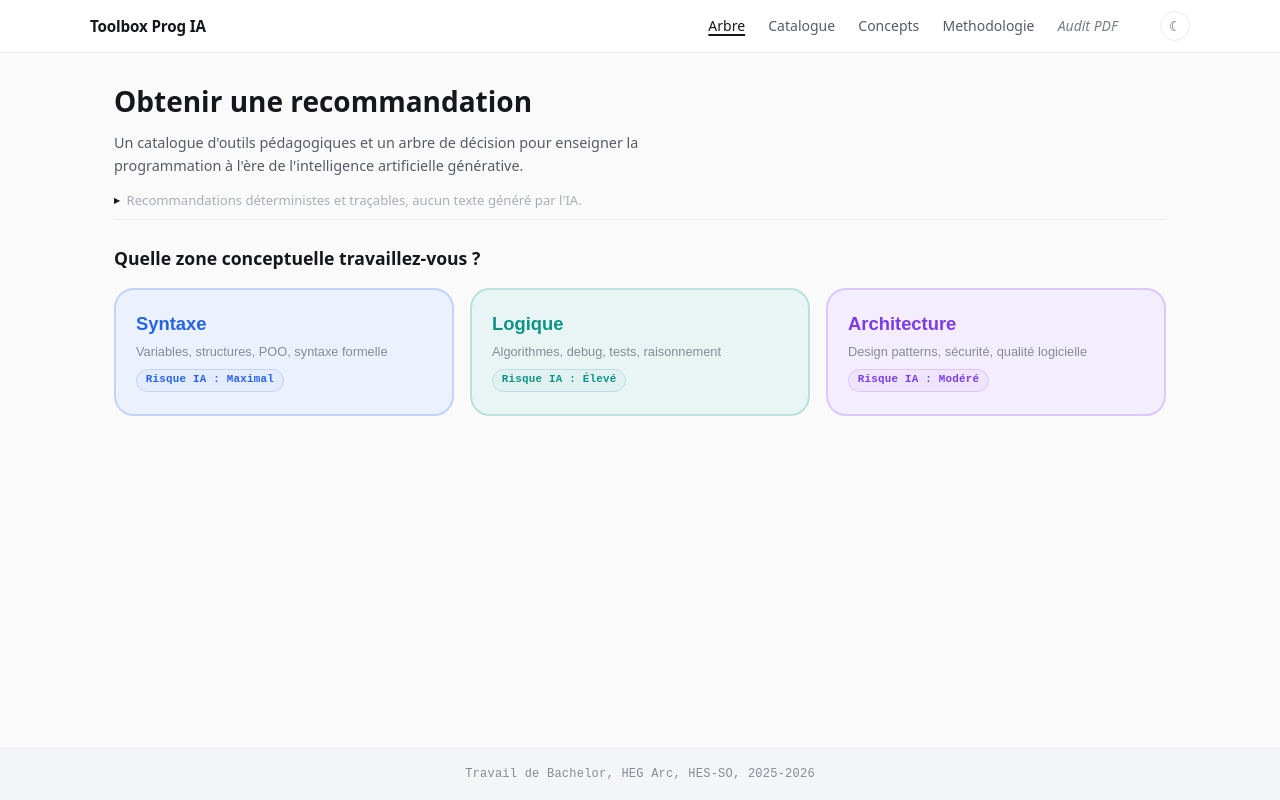
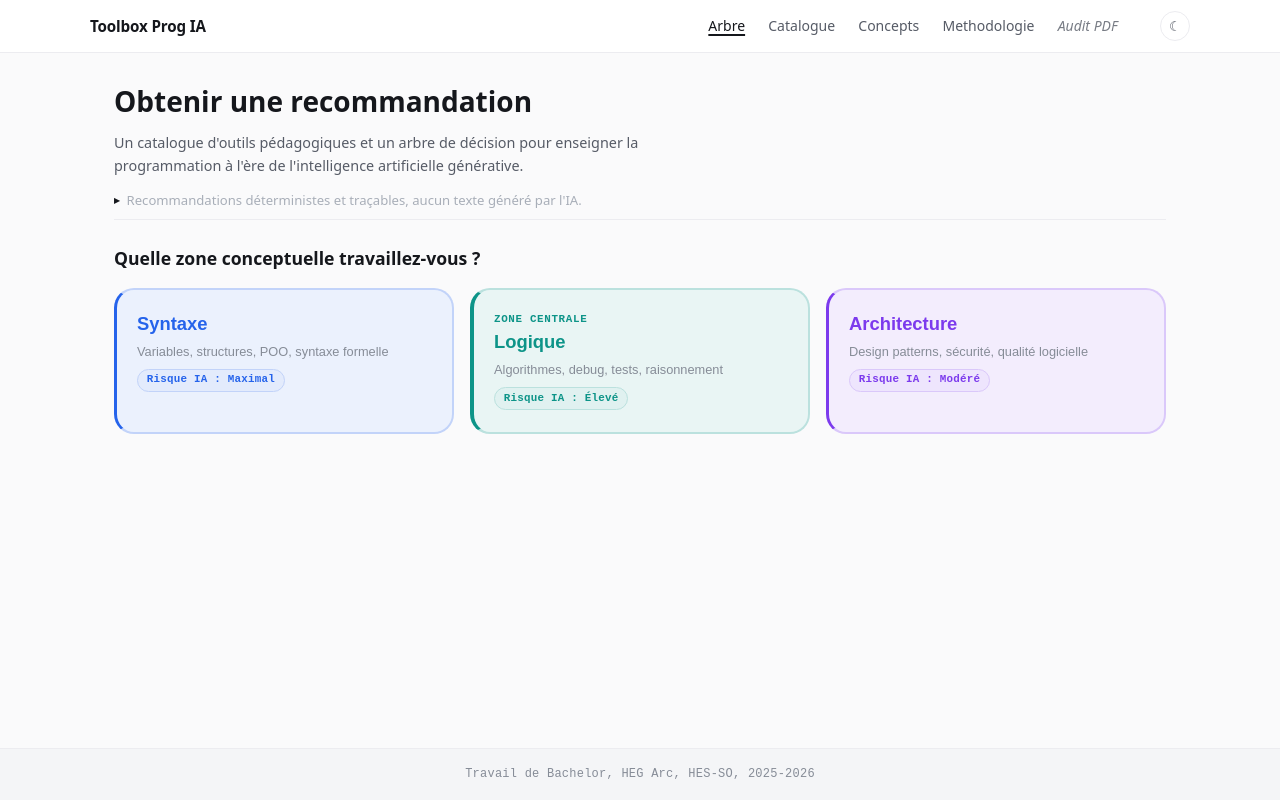
Before and after one commit to NeatLovin/toolbox-prog-ia, a Vue app: page /#/arbre in a window 1280 px wide. Built offline with nearby package versions, Linux system fonts and the light colour scheme.

Commit message:
feat: add reveal animations and enhance hover effects for improved UI interactivity

```diff
--- a/src/assets/base.css
+++ b/src/assets/base.css
@@ -36,6 +36,23 @@ a { color: inherit; text-decoration: none; }
   text-transform: uppercase;
   letter-spacing: 0.06em;
   color: var(--color-text-faint);
+}
+
+/* =============================================
+   REVEAL - animation d'entrée en cascade
+   Une seule vague par vue, pas d'ambiance permanente.
+   ============================================= */
+@keyframes reveal-up {
+  from { opacity: 0; transform: translateY(8px); }
+  to   { opacity: 1; transform: translateY(0);   }
+}
+
+.reveal {
+  animation: reveal-up var(--dur-3) var(--ease) both;
+}
+
+.reveal--stagger {
+  animation-delay: calc(var(--i, 0) * 70ms);
 }
 
 /* =============================================
@@ -370,7 +387,14 @@ a { color: inherit; text-decoration: none; }
 @media (prefers-reduced-motion: reduce) {
   *, *::before, *::after {
     transition-duration: 1ms !important;
-    animation-duration: 1ms !important;
+    animation-duration:  1ms !important;
+    animation-delay:     0ms !important;
+  }
+  .reveal,
+  .reveal--stagger {
+    animation: none !important;
+    opacity: 1 !important;
+    transform: none !important;
   }
 }
 
--- a/src/components/DisclosureCard.vue
+++ b/src/components/DisclosureCard.vue
@@ -44,6 +44,12 @@ const hasDeep    = computed(() => !!slots.deep)
   display: flex;
   flex-direction: column;
   gap: var(--space-5);
+  transition: transform var(--dur-2) var(--ease), box-shadow var(--dur-2) var(--ease);
+}
+
+.dc-root:hover {
+  transform: translateY(-2px);
+  box-shadow: var(--shadow-md);
 }
 
 .dc-title {
--- a/src/views/ArboreView.vue
+++ b/src/views/ArboreView.vue
@@ -36,12 +36,14 @@
 
       <div class="zone-grid">
         <button
-          v-for="z in ZONES"
+          v-for="(z, i) in ZONES"
           :key="z.family"
-          class="zone-card"
+          class="zone-card reveal reveal--stagger"
           :class="`zone-card--${z.key}`"
+          :style="`--i:${i}`"
           @click="chooseZone(z.family)"
         >
+          <span v-if="z.key === 'logique'" class="u-eyebrow logique-eyebrow">zone centrale</span>
           <span class="zone-name">{{ z.family }}</span>
           <span class="zone-sub">{{ z.sub }}</span>
           <span class="ui-badge" :class="`ui-badge--zone-${z.key}`">Risque IA : {{ z.risk }}</span>
@@ -115,7 +117,7 @@
     </section>
 
     <!-- Resultat -->
-    <section v-else-if="step === 'result' && result" class="result-section">
+    <section v-else-if="step === 'result' && result" class="result-section reveal">
 
       <DisclosureCard details-label="Patron et outils" deep-label="Justification et sources">
 
@@ -470,18 +472,38 @@ function restart() {
   border: 2px solid transparent;
   cursor: pointer;
   text-align: left;
-  transition: transform 0.1s, box-shadow 0.1s;
+  transition: transform var(--dur-2) var(--ease), box-shadow var(--dur-2) var(--ease);
 }
-.zone-card:hover { transform: translateY(-2px); box-shadow: var(--shadow-lg); }
+.zone-card:hover { transform: translateY(-2px); box-shadow: var(--shadow-md); }
 
-.zone-card--syntaxe      { background: var(--zone-syntaxe-bg);      border-color: var(--zone-syntaxe-border); }
-.zone-card--logique      { background: var(--zone-logique-bg);       border-color: var(--zone-logique-border); }
-.zone-card--architecture { background: var(--zone-architecture-bg);  border-color: var(--zone-architecture-border); }
+.zone-card--syntaxe {
+  background: var(--zone-syntaxe-bg);
+  border-color: var(--zone-syntaxe-border);
+  border-left-color: var(--zone-syntaxe-text);
+  border-left-width: 3px;
+}
+.zone-card--logique {
+  background: var(--zone-logique-bg);
+  border-color: var(--zone-logique-border);
+  border-left-color: var(--zone-logique-text);
+  border-left-width: 4px;
+}
+.zone-card--architecture {
+  background: var(--zone-architecture-bg);
+  border-color: var(--zone-architecture-border);
+  border-left-color: var(--zone-architecture-text);
+  border-left-width: 3px;
+}
 
 .zone-name { font-size: 1.15rem; font-weight: 800; }
 .zone-card--syntaxe      .zone-name { color: var(--zone-syntaxe-text); }
 .zone-card--logique      .zone-name { color: var(--zone-logique-text); }
 .zone-card--architecture .zone-name { color: var(--zone-architecture-text); }
+
+.logique-eyebrow {
+  color: var(--zone-logique-text);
+  margin-bottom: -0.1rem;
+}
 
 .zone-sub { font-size: 0.8rem; color: var(--color-text-faint); line-height: 1.4; }
 
@@ -565,9 +587,21 @@ function restart() {
   flex-direction: column;
   gap: 0.4rem;
 }
-.zone-principle--syntaxe      { background: var(--zone-syntaxe-bg);     border: 1px solid var(--zone-syntaxe-border); }
-.zone-principle--logique      { background: var(--zone-logique-bg);      border: 1px solid var(--zone-logique-border); }
-.zone-principle--architecture { background: var(--zone-architecture-bg); border: 1px solid var(--zone-architecture-border); }
+.zone-principle--syntaxe {
+  background: var(--zone-syntaxe-bg);
+  border: 1px solid var(--zone-syntaxe-border);
+  border-left: 3px solid var(--zone-syntaxe-text);
+}
+.zone-principle--logique {
+  background: var(--zone-logique-bg);
+  border: 1px solid var(--zone-logique-border);
+  border-left: 3px solid var(--zone-logique-text);
+}
+.zone-principle--architecture {
+  background: var(--zone-architecture-bg);
+  border: 1px solid var(--zone-architecture-border);
+  border-left: 3px solid var(--zone-architecture-text);
+}
 
 .zp-label {
   font-size: var(--text-2xs);
--- a/src/views/ConceptsView.vue
+++ b/src/views/ConceptsView.vue
@@ -357,9 +357,21 @@ function bloomClass(b) {
   gap: var(--space-2);
 }
 
-.family-section--f1 .family-header { background: var(--zone-syntaxe-bg);      border: 1px solid var(--zone-syntaxe-border); }
-.family-section--f2 .family-header { background: var(--zone-logique-bg);       border: 1px solid var(--zone-logique-border); }
-.family-section--f3 .family-header { background: var(--zone-architecture-bg);  border: 1px solid var(--zone-architecture-border); }
+.family-section--f1 .family-header {
+  background: var(--zone-syntaxe-bg);
+  border: 1px solid var(--zone-syntaxe-border);
+  border-left: 3px solid var(--zone-syntaxe-text);
+}
+.family-section--f2 .family-header {
+  background: var(--zone-logique-bg);
+  border: 1px solid var(--zone-logique-border);
+  border-left: 3px solid var(--zone-logique-text);
+}
+.family-section--f3 .family-header {
+  background: var(--zone-architecture-bg);
+  border: 1px solid var(--zone-architecture-border);
+  border-left: 3px solid var(--zone-architecture-text);
+}
 
 .family-title-row {
   display: flex;
--- a/src/views/HomeView.vue
+++ b/src/views/HomeView.vue
@@ -16,7 +16,7 @@
 
     <div class="hub-grid">
 
-      <router-link to="/audit" class="hub-card hub-card--audit ui-card">
+      <router-link to="/audit" class="hub-card hub-card--audit ui-card reveal reveal--stagger" style="--i:0">
         <h2>Auditer un cours</h2>
         <p>
           Importez le PDF de votre cours pour analyser les concepts couverts
@@ -25,7 +25,7 @@
         <span class="hub-cta">Démarrer l'audit →</span>
       </router-link>
 
-      <router-link to="/arbre" class="hub-card ui-card">
+      <router-link to="/arbre" class="hub-card ui-card reveal reveal--stagger" style="--i:1">
         <h2>Obtenir une recommandation</h2>
         <p>
           Parcours guidé en trois étapes : zone conceptuelle, concept précis, contexte d'usage.
@@ -78,11 +78,11 @@
   flex-direction: column;
   gap: var(--space-3);
   text-decoration: none;
-  transition: box-shadow 0.15s, transform 0.12s, border-color 0.15s;
+  transition: box-shadow var(--dur-2) var(--ease), transform var(--dur-2) var(--ease), border-color var(--dur-2) var(--ease);
 }
 
 .hub-card:hover {
-  box-shadow: var(--shadow-lg);
+  box-shadow: var(--shadow-md);
   transform: translateY(-2px);
   border-color: var(--color-accent);
 }
```
